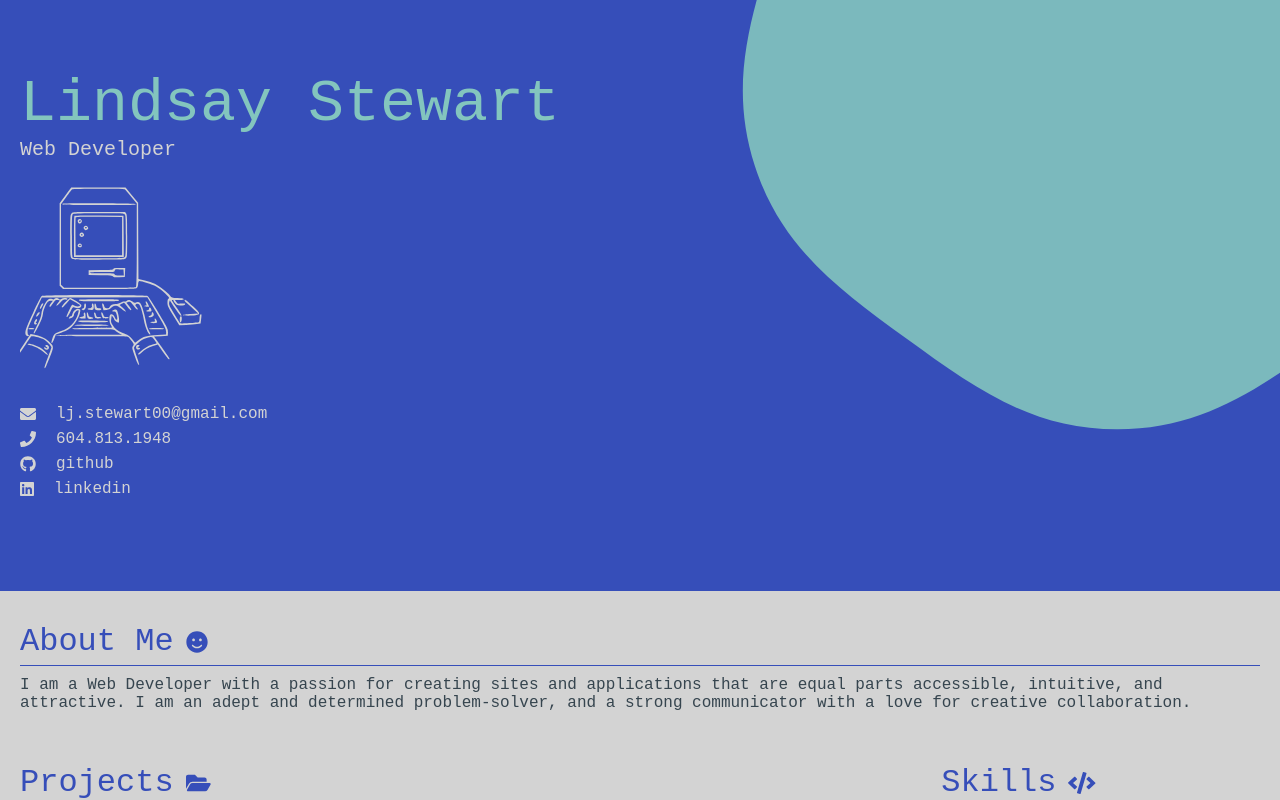
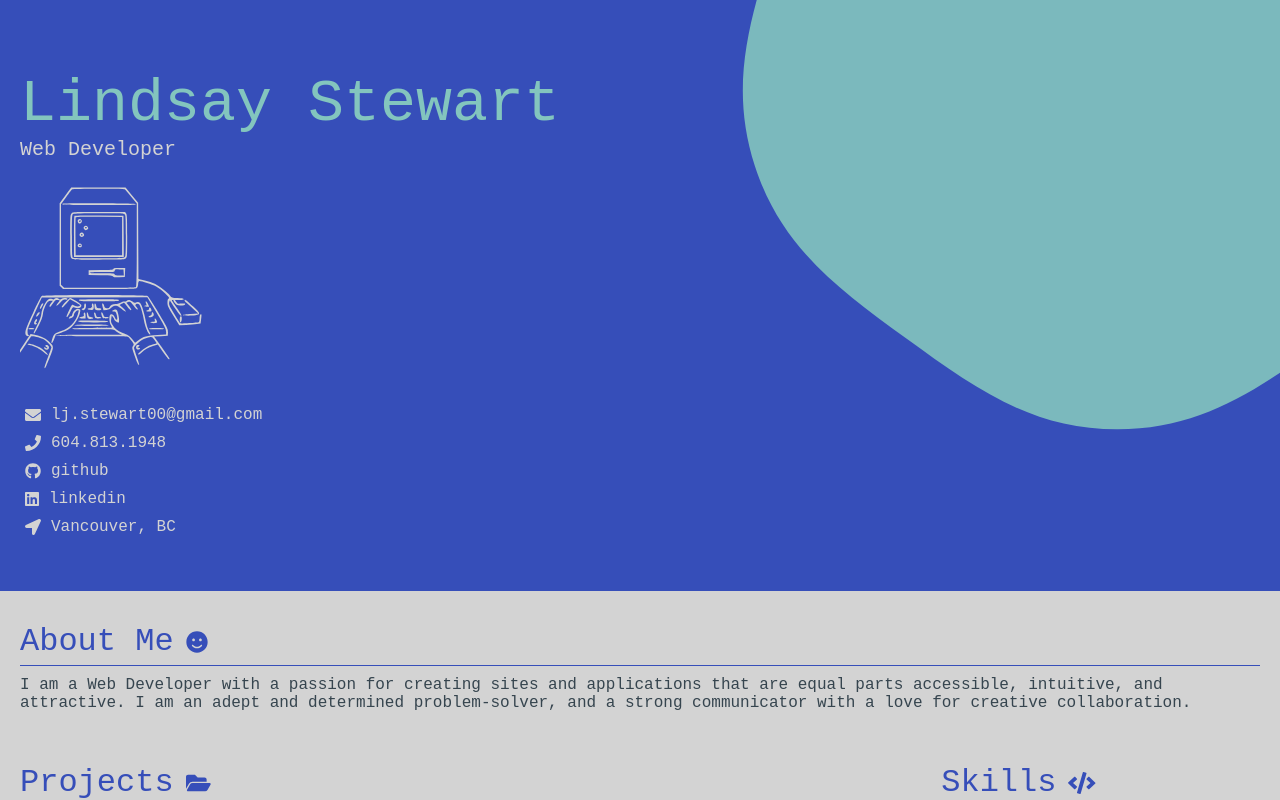
Before and after one commit to haggisbreakfast/resume, a React (Create React App) app: page / in a window 1280 px wide. Shown: the top 800 px of the page. Built offline with nearby package versions, Linux system fonts and the light colour scheme.

Commit message:
adds new favicon, fixes contact styling

```diff
--- a/public/index.html
+++ b/public/index.html
@@ -2,7 +2,7 @@
 <html lang="en">
   <head>
     <meta charset="utf-8" />
-    <link rel="shortcut icon" href="%PUBLIC_URL%/pixel-computer.png" />
+    <link rel="shortcut icon" href="%PUBLIC_URL%/computer.png" />
     <meta name="viewport" content="width=device-width, initial-scale=1, shrink-to-fit=no" />
     <meta name="theme-color" content="#000000" />
     <!--
--- a/src/Components.tsx
+++ b/src/Components.tsx
@@ -77,23 +77,20 @@ export const ContactsContainer = styled.div`
   display: flex;
   flex-direction: column;
   max-height: 100px;
-  /* padding-top: 3em; */
 `;
 
 export const ContactContainer = styled.div`
   display: flex;
   flex-direction: row;
   align-items: center;
-  height: 150px;
+  padding: 5px;
 `;
 
 export const ContactMethod = styled.span`
-  padding: 10px;
 `;
 
 export const ContactLink = styled.a`
   color: #d3d3d3;
-  padding-left: 10px;
   text-decoration: none;
   &:hover {
     text-decoration: underline;
--- a/src/Project.tsx
+++ b/src/Project.tsx
@@ -39,6 +39,7 @@ const ProjectName = styled.a`
 
 
 const ProjectSummary = styled.span``;
+
 const ProjectTechStackContainer = styled.div`
 display: flex;
 `;
@@ -47,7 +48,7 @@ font-size: 14px;
 margin-right: 5px;
 padding-right: 5px;
 color: #364EB9;
-border-right: 1px solid teal;
+border-right: 1px solid #36454F;
 `;
 type ProjectProps = {
   project: ResumeProject;
--- a/src/index.tsx
+++ b/src/index.tsx
@@ -2,7 +2,7 @@ import React from 'react';
 import ReactDOM from 'react-dom';
 import { library, IconProp } from '@fortawesome/fontawesome-svg-core';
 import { fab } from '@fortawesome/free-brands-svg-icons';
-import { faEnvelope, faPhone, faMusic, faFolderOpen, faSmile, faHistory, faGraduationCap, faCode  } from '@fortawesome/free-solid-svg-icons';
+import { faEnvelope, faPhone, faMusic, faFolderOpen, faSmile, faHistory, faGraduationCap, faCode, faLocationArrow  } from '@fortawesome/free-solid-svg-icons';
 
 import { resume, Resume } from './resume';
 import { Project } from './Project';
@@ -56,14 +56,18 @@ const App = (props: AppProps) => {
             isLink
           />
           <Contact item={`tel:${resume.basics.phone}`} icon="phone" text="604.813.1948" isLink />
-          <Contact item={resume.basics.github} icon={['fab', 'github']} text="github" isLink>
-            github
-          </Contact>
+          <Contact item={resume.basics.github} icon={['fab', 'github']} text="github" isLink />
           <Contact
             item={resume.basics.linkedin}
             icon={['fab', 'linkedin']}
             text="linkedin"
             isLink
+          />
+           <Contact
+            item={resume.basics.location}
+            icon={faLocationArrow}
+            text="Vancouver, BC"
+
           />
         </ContactsContainer>
 
--- a/src/resume.ts
+++ b/src/resume.ts
@@ -5,6 +5,7 @@ export type ResumeBasics = {
   phone: string;
   github: string;
   linkedin: string;
+  location: string;
   summary: string;
 };
 
@@ -29,7 +30,7 @@ export type ResumeProject = {
   date: string;
   link: string;
   summary: string;
-  techstack: any[];
+  techstack: string[];
 };
 
 export type ResumeSkill = {
@@ -62,6 +63,7 @@ export const resume: Resume = {
     phone: '+16048131948',
     github: 'http://github.com/haggisbreakfast',
     linkedin: 'http://linkedin.com/in/lindsayjanestewart',
+    location: 'Vancouver, BC',
     summary:
       "I am a Web Developer with a passion for creating sites and applications that are equal parts accessible, intuitive, and attractive. I am an adept and determined problem-solver, and a strong communicator with a love for creative collaboration.",
   },
```
Also changed, not shown: public/computer.png (added).
